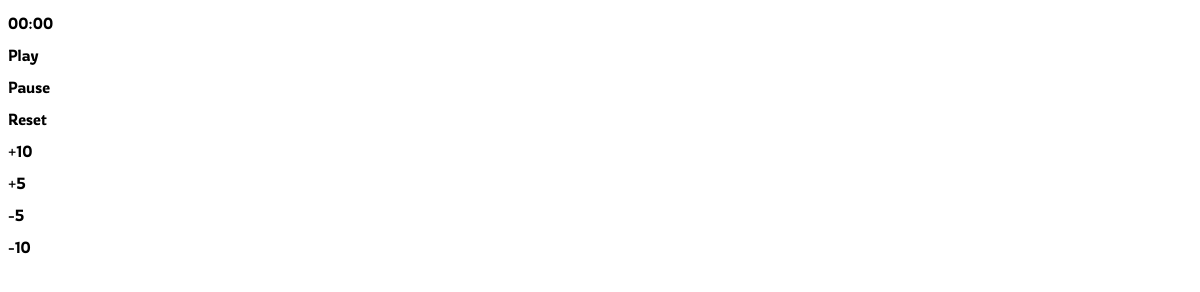
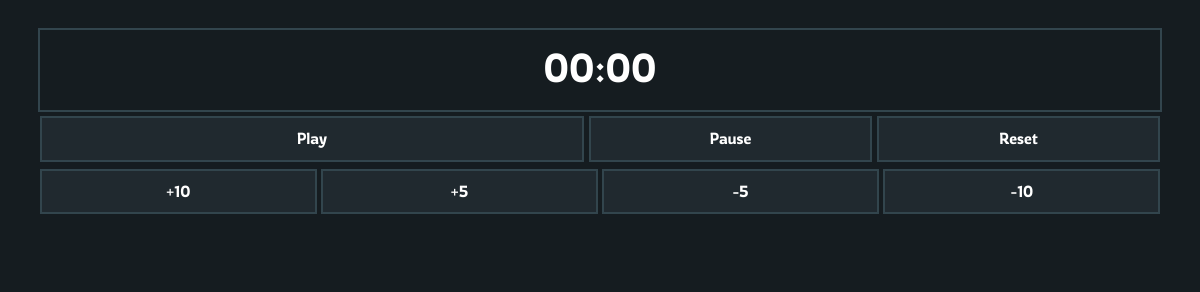
Before and after one commit to x-wyz/Project-Manager, an Electron app: page tools/pomodoro.tool.html in a window 1200 px wide. Drawn offline with Linux system fonts and the light colour scheme; no server answers.

Commit message:
pomodoro styling & fixed pomodoro multiplay

```diff
--- a/scripts/app.js
+++ b/scripts/app.js
@@ -257,4 +257,4 @@ APP.addSchedule.addEventListener('click', () => addScheduleTask());
 
 APP.TOOLS.dictionary.addEventListener('click', () => openWindow(path.join(__dirname,'/tools/dictionary.tool.html'), 300, 450));
 APP.TOOLS.calculator.addEventListener('click', () => openWindow(path.join(__dirname,'/tools/calculator.tool.html'), 400, 300));
-APP.TOOLS.pomodoro.addEventListener('click', () => openWindow(path.join(__dirname,'/tools/pomodoro.tool.html'), 350, 400));
+APP.TOOLS.pomodoro.addEventListener('click', () => openWindow(path.join(__dirname,'/tools/pomodoro.tool.html'), 300, 400));
--- a/scripts/app.tool-pomodoro.js
+++ b/scripts/app.tool-pomodoro.js
@@ -41,6 +41,7 @@ const POMODORO = {
 		this.updateDisplay();
 	},
 	startTimer: function() {
+		this.clear();
 		function countdown(){
 			this.seconds--;
 			if (this.seconds < 0) {
--- a/styles/dictionary.tool.css
+++ b/styles/dictionary.tool.css
@@ -1,21 +1,3 @@
-:root {
-  --color-bg: rgb(21,28,32);
-  --color-header: rgb(50,69,77);
-  --color-container-bg: rgb(32,41,47);
-  --color-text: white;
-
-  --high-btn: rgb(240, 81, 81);
-  --high-btn-hover: rgb(191, 63, 63);
-
-  --mid-btn: rgb(237, 132, 66);
-  --mid-btn-hover: rgb(204, 114, 57);
-
-  --low-btn: rgb(67, 186, 69);
-  --low-btn-hover: rgb(51, 145, 52);
-
-  --border-style-1: 2px solid var(--color-header);
-}
-
 body {
   background: var(--bg-color-0);
   color: white;
@@ -52,8 +34,6 @@ body {
   color: var(--color-text-clear);
 }
 
-/* */
-
 .type {
   font-size: 10px;
   font-style: italic;
--- a/styles/pomodoro.tool.css
+++ b/styles/pomodoro.tool.css
@@ -0,0 +1,42 @@
+body {
+  background: var(--bg-color-0);
+  color: white;
+}
+
+#controls-container, #time-controls {
+	display: flex;
+	text-align: center;
+	width: 95%;
+	box-sizing: border-box;
+	margin: 0 auto;
+}
+
+.button {
+	border: var(--border-style-1);
+	width: 100%;
+	padding: 0.8em;
+	margin: 0.14em;
+	margin-top: 0.28em;
+	transition: background 0.25s;
+	background: var(--bg-color-1);
+	box-sizing: border-box;
+}
+
+.button:hover {
+	background: var(--header-color);
+}
+
+#play {
+	width: 200%;
+}
+
+#timer {
+	font-size: 40px;
+	text-align: center;
+	border: var(--border-style-1);
+	padding: 20px 0;
+	margin: 0 auto;
+	margin-top: 0.7em;
+	width: 95%;
+	box-sizing: border-box;
+}
--- a/tools/pomodoro.tool.html
+++ b/tools/pomodoro.tool.html
@@ -12,15 +12,15 @@
 				<span id="pomodoro-hours">00</span>:<span id="pomodoro-seconds">00</span>
 			</p>
 			<div id="controls-container">
-				<p id="play">Play</p>
-				<p id="pause">Pause</p>
-				<p id="reset">Reset</p>
+				<p id="play" class="button">Play</p>
+				<p id="pause" class="button">Pause</p>
+				<p id="reset" class="button">Reset</p>
 			</div>
 			<div id="time-controls">
-				<p id="add-10">+10</p>
-				<p id="add-5">+5</p>
-				<p id="subtract-5">-5</p>
-				<p id="subtract-10">-10</p>
+				<p id="add-10" class="button">+10</p>
+				<p id="add-5" class="button">+5</p>
+				<p id="subtract-5" class="button">-5</p>
+				<p id="subtract-10" class="button">-10</p>
 			</div>
 		</div>
 	</body>
```
Also changed, not shown: dev/dev-portfolio.txt (added, +23 -0 lines).
